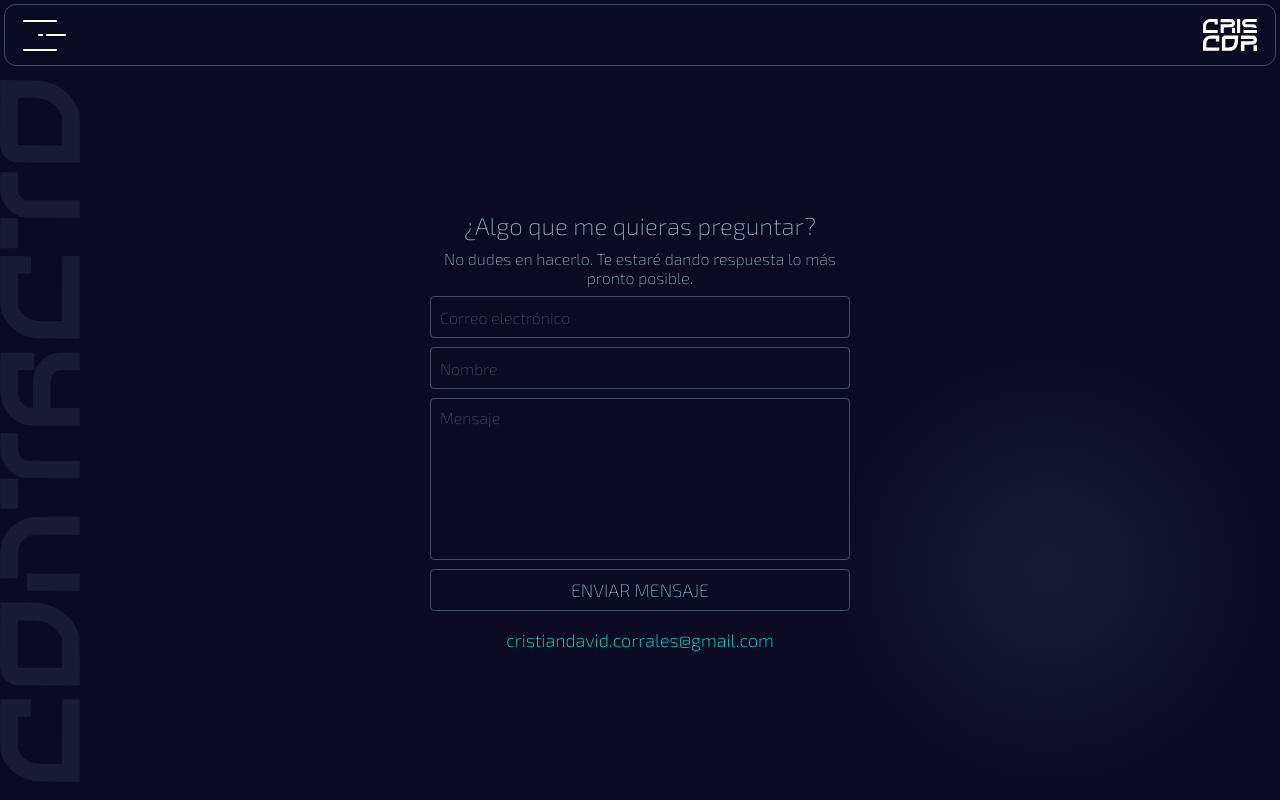
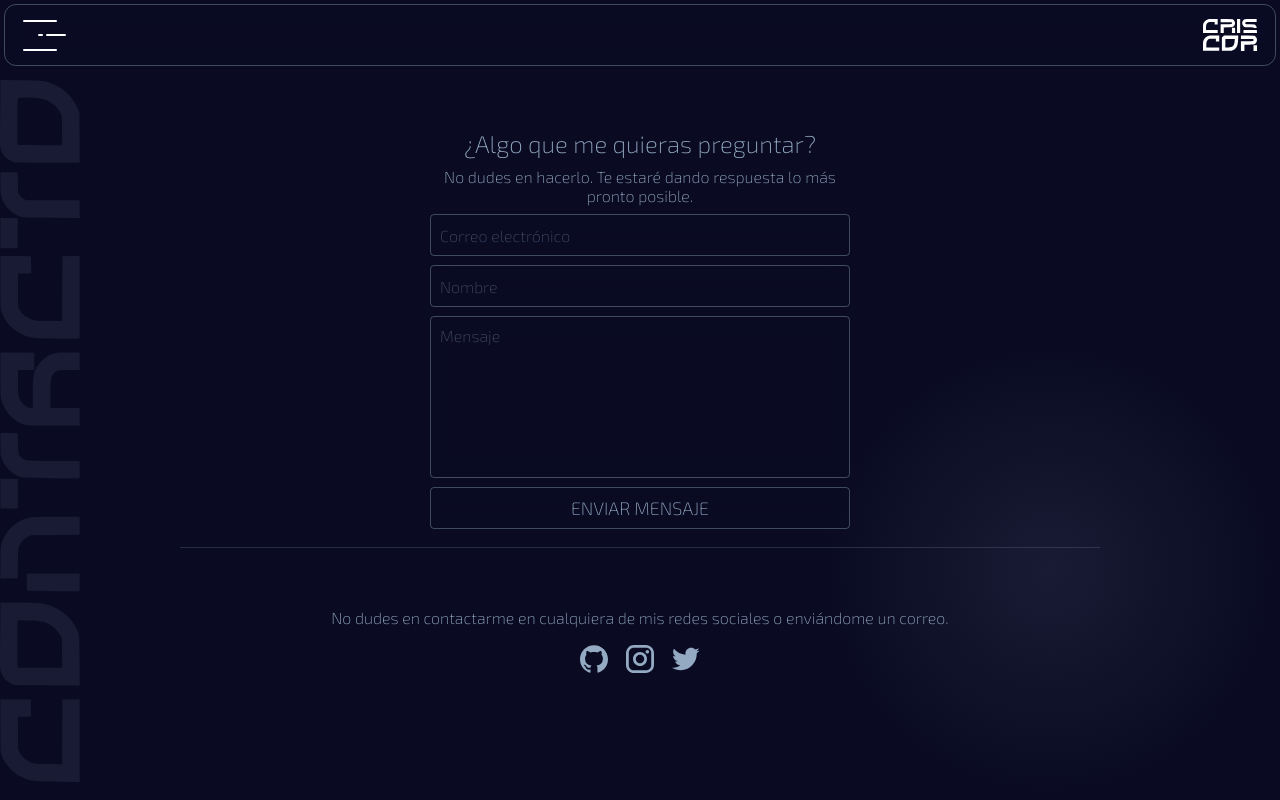
Before and after one commit to CrisdCor/cristian-corrales-portfolio, a React (Vite) app: page /contact in a window 1280 px wide. Built offline with nearby package versions, Linux system fonts and the light colour scheme.

Commit message:
Se inicia cambio de página contacto por sección para insertar en el footer

```diff
--- a/src/Components/ContactTopSection/index.jsx
+++ /dev/null
@@ -1,16 +0,0 @@
-import "./styles.css";
-
-const ContactTopSection = () => {
-  return (
-    <section className="contact__info">
-      <a
-        className="contact__social-networks--email text-l text-center"
-        href="mailto:cristiandavid.corrales@gmail.com"
-      >
-        cristiandavid.corrales@gmail.com
-      </a>
-    </section>
-  );
-};
-
-export default ContactTopSection;
--- a/src/Components/ContactTopSection/styles.css
+++ /dev/null
@@ -1,15 +0,0 @@
-.contact__info {
-  width: 100%;
-  max-width: 42rem;
-  padding: 0 1.8rem;
-  display: flex;
-  flex-direction: column;
-  align-items: center;
-  justify-content: center;
-  gap: 1.8rem;
-}
-
-.contact__social-networks--email {
-  text-decoration: none;
-  color: var(--cyan);
-}
--- /dev/null
+++ b/src/Components/Footer/index.jsx
@@ -0,0 +1,35 @@
+import GitHub from "../../assets/Icons/IconGithub.svg";
+import Twitter from "../../assets/Icons/IconInstagram.svg";
+import Instagram from "../../assets/Icons/IconTwitter.svg";
+import "./styles.css";
+
+const Footer = () => {
+  return (
+    <footer className="footer">
+      <p className="text-center text-m">
+        No dudes en contactarme en cualquiera de mis redes sociales o enviándome
+        un correo.
+      </p>
+      <section className="footer__social-networks">
+        <a className="icons" href="">
+          <img src={GitHub} alt="" />
+        </a>
+        <a className="icons" href="">
+          <img src={Twitter} alt="" />
+        </a>
+        <a className="icons" href="">
+          <img src={Instagram} alt="" />
+        </a>
+      </section>
+
+      {/* <a
+        className="contact__social-networks--email text-l text-center"
+        href="mailto:cristiandavid.corrales@gmail.com"
+      >
+        cristiandavid.corrales@gmail.com
+      </a> */}
+    </footer>
+  );
+};
+
+export default Footer;
--- /dev/null
+++ b/src/Components/Footer/styles.css
@@ -0,0 +1,23 @@
+.footer {
+  width: 100%;
+  padding: 6rem;
+  border-top: 0.1rem solid var(--white-border);
+}
+
+.footer__social-networks{
+  margin-top: 1.8rem;
+  display: flex;
+  justify-content: center;
+}
+
+.icons{
+  width: 2.8rem;
+  height: 2.8rem;
+  margin: 0 0.9rem;
+}
+
+.icons img{
+  width: 2.8rem;
+  height: 2.8rem;
+
+}
--- a/src/Pages/App/global.css
+++ b/src/Pages/App/global.css
@@ -94,8 +94,8 @@ h2 {
 }
 
 .line-decoration--circle {
-  width: 0.5rem;
-  height: 0.5rem;
+  width: 0.6rem;
+  height: 0.6rem;
   border-radius: 50%;
   background: var(--cyan);
   /* background: linear-gradient(
--- a/src/Pages/Home/index.jsx
+++ b/src/Pages/Home/index.jsx
@@ -1,3 +1,4 @@
+import Footer from "../../Components/Footer"
 import Layout from "../../Components/Layout";
 
 import NameBackgorund from "../../assets/Text/HomeName2.svg";
@@ -38,7 +39,10 @@ function Home() {
             </div>
           </section>
         </main>
+
       </div>
+      <Footer/>
+
     </Layout>
   );
 }
--- a/src/Pages/Home/styles.css
+++ b/src/Pages/Home/styles.css
@@ -2,17 +2,14 @@
   position: relative;
   width: 100%;
   max-width: 128rem;
-  height: 100vh;
+  height: auto;
   margin: 0 auto;
-  padding: 1.8rem;
-  display: flex;
-  flex-direction: column;
-  justify-content: space-between;
+  padding: 0 1.8rem;
 }
 
 .home {
   width: 100%;
-  height: 100%;
+  height: 100dvh;
   display: flex;
   flex-direction: column;
   justify-content: center;
--- a/src/Pages/contact/index.jsx
+++ b/src/Pages/contact/index.jsx
@@ -1,5 +1,5 @@
 import Layout from "../../Components/Layout";
-import ContactTopSection from "../../Components/ContactTopSection";
+import Footer from "../../Components/Footer";
 import FormContact from "../../Containers/FormContact";
 import EllipseDecoration from "../../Components/EllipseDecoration";
 import BgImageContact from "../../assets/Text/BackgroundContact.svg";
@@ -12,7 +12,7 @@ function Contact() {
         <img className="contact--image" src={BgImageContact} alt="Contacto" />
         <div className="contact-wrap">
           <FormContact />
-          <ContactTopSection />
+          <Footer />
         </div>
         <EllipseDecoration />
       </main>
```
